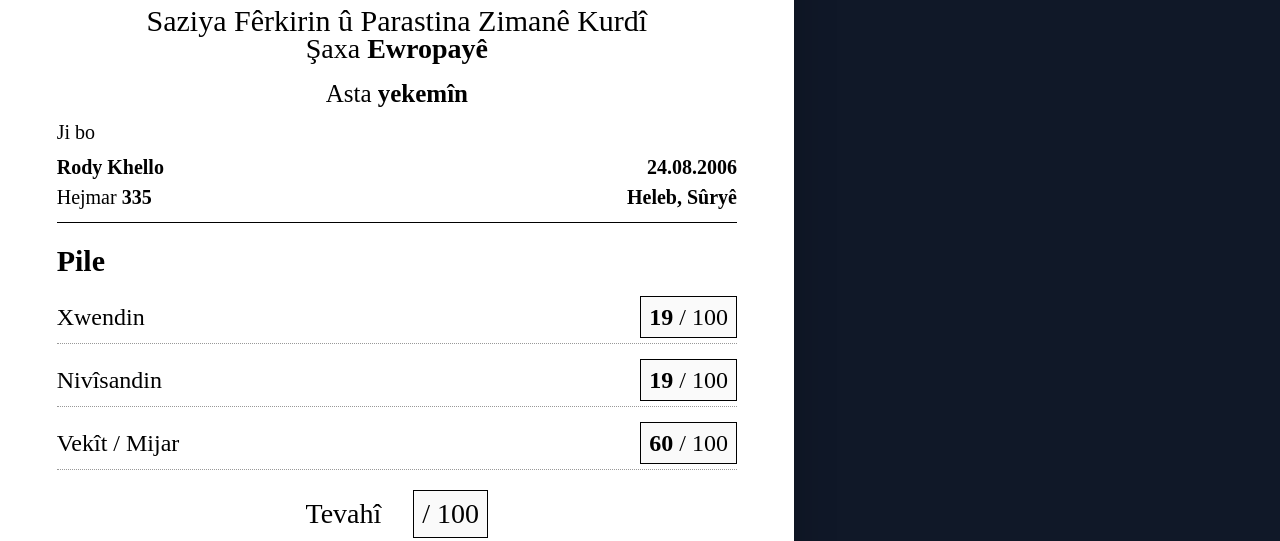
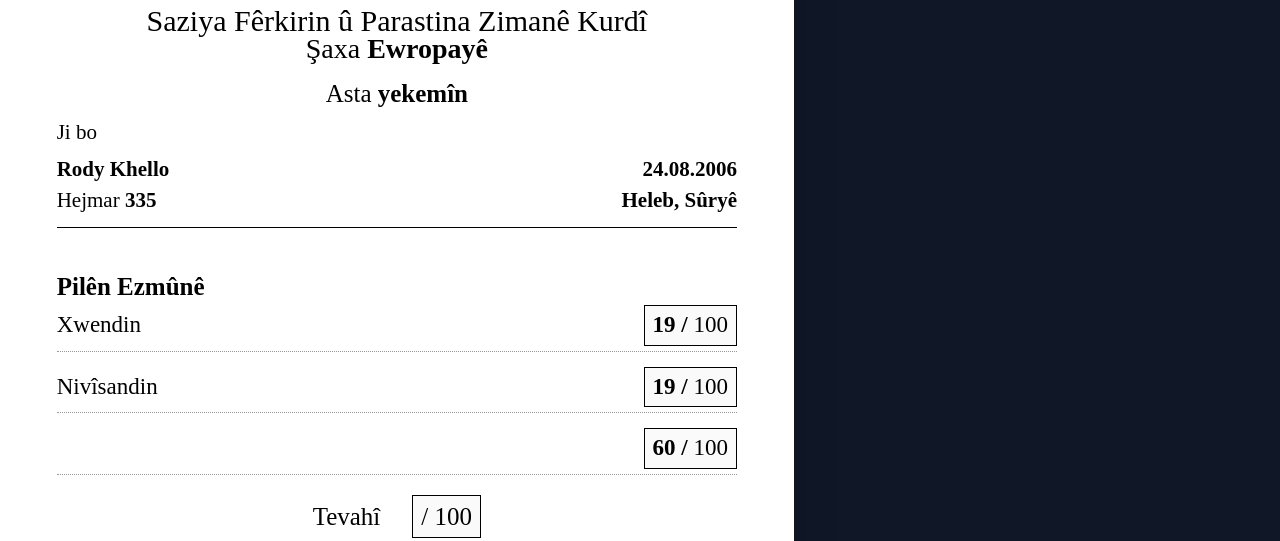
Before and after one commit to r0o0di/SFPZK, a Next.js app: page /fername in a window 1280 px wide. Shown: the part 257-798 px from the top of the page. Built offline with nearby package versions, Linux system fonts and the light colour scheme; no server answers.

Commit message:
further certificate-automation improvements

```diff
--- a/components/CertificateForm.jsx
+++ b/components/CertificateForm.jsx
@@ -21,6 +21,34 @@ export default function CertificateForm() {
     const [generating, setGenerating] = useState(false);
     const templateRef = useRef(null);
 
+    // Grading configuration per student level (ast)
+    const AST_CONFIG = {
+        Yekem: {
+            showReading: true,
+            readingMax: 20,
+            writingMax: 60,
+            vekitMax: 20,
+            vekitOrMijar: 'Vekît',
+        },
+        Duyem: {
+            showReading: false,
+            readingMax: 0,
+            writingMax: 80,
+            vekitMax: 20,
+            vekitOrMijar: 'Mijar',
+        },
+        'Sêyem': {
+            showReading: false,
+            readingMax: 0,
+            writingMax: 80,
+            vekitMax: 20,
+            vekitOrMijar: 'Mijar',
+        },
+    };
+
+    const [vekitOrMijar, setVekitOrMijar] = useState('Vekît');
+    const [showReading, setShowReading] = useState(true);
+
     const getTodayDate = () => {
         const today = new Date();
         const day = String(today.getDate()).padStart(2, "0");
@@ -36,11 +64,11 @@ export default function CertificateForm() {
         studentBirthdate: "",
         studentBirthplace: "",
         gradeReading: "",
-        gradeReadingMax: "/ 20", // Defaulting max values, change as needed
+        gradeReadingMax: "20", // Defaulting max values (numbers only)
         gradeWriting: "",
-        gradeWritingMax: "/ 20",
+        gradeWritingMax: "60",
         gradeVekitMijar: "",
-        gradeVekitMijarMax: "/ 60",
+        gradeVekitMijarMax: "20",
         certificateLocation: "",
         certificateDate: getTodayDate(),
         teacherName: "",
@@ -94,13 +122,58 @@ export default function CertificateForm() {
         }
     }, []);
 
+    useEffect(() => {
+        // when studentLevel initially loaded from prefs, apply config
+        const cfg = AST_CONFIG[form.studentLevel];
+        if (cfg) {
+            setVekitOrMijar(cfg.vekitOrMijar);
+            setShowReading(!!cfg.showReading);
+            setForm((prev) => ({
+                ...prev,
+                gradeReadingMax: cfg.readingMax ? String(cfg.readingMax) : '',
+                gradeWritingMax: String(cfg.writingMax),
+                gradeVekitMijarMax: String(cfg.vekitMax),
+                gradeReading: cfg.showReading ? prev.gradeReading : '',
+            }));
+        }
+    }, [form.studentLevel]);
+
     const handleChange = e => {
-        const updatedForm = { ...form, [e.target.name]: e.target.value };
+        let { name, value } = e.target;
+        if (["gradeReading", "gradeWriting", "gradeVekitMijar"].includes(name)) {
+            const cfg = AST_CONFIG[form.studentLevel] || AST_CONFIG['Yekem'];
+            const max = name === 'gradeReading' ? (cfg.readingMax || 0) : name === 'gradeWriting' ? (cfg.writingMax || 0) : (cfg.vekitMax || 0);
+            // allow empty, otherwise clamp numeric values
+            if (value === '') {
+                // keep empty
+            } else {
+                const num = Number(value);
+                if (Number.isNaN(num)) value = '';
+                else if (max && num > max) value = String(max);
+                else value = String(Math.max(0, Math.floor(num)));
+            }
+        }
+
+        const updatedForm = { ...form, [name]: value };
         setForm(updatedForm);
     };
 
+    const handleLevelChange = (val) => {
+        const cfg = AST_CONFIG[val] || {};
+        setVekitOrMijar(cfg.vekitOrMijar || 'Vekît');
+        setShowReading(!!cfg.showReading);
+        setForm((prev) => ({
+            ...prev,
+            studentLevel: val,
+            gradeReading: cfg.showReading ? prev.gradeReading : '',
+            gradeReadingMax: cfg.readingMax ? String(cfg.readingMax) : '',
+            gradeWritingMax: cfg.writingMax ? String(cfg.writingMax) : prev.gradeWritingMax,
+            gradeVekitMijarMax: cfg.vekitMax ? String(cfg.vekitMax) : prev.gradeVekitMijarMax,
+        }));
+    };
+
     // Automatically calculate total score
-    const totalScore = (Number(form.gradeReading) || 0) +
+    const totalScore = (showReading ? (Number(form.gradeReading) || 0) : 0) +
         (Number(form.gradeWriting) || 0) +
         (Number(form.gradeVekitMijar) || 0);
 
@@ -111,7 +184,7 @@ export default function CertificateForm() {
         form.studentNumber &&
         form.studentBirthdate &&
         form.studentBirthplace &&
-        form.gradeReading &&
+        (showReading ? form.gradeReading : true) &&
         form.gradeWriting &&
         form.gradeVekitMijar &&
         form.certificateLocation &&
@@ -152,7 +225,7 @@ export default function CertificateForm() {
             setField("#grade-writing-max", form.gradeWritingMax);
             setField("#grade-vekit-mijar", formatGradeValue(form.gradeVekitMijar));
             setField("#grade-vekit-mijar-max", form.gradeVekitMijarMax);
-            setField("#grade-total", totalScore);
+            setField("#grade-total", formatGradeValue(totalScore));
             setField("#certificate-location", form.certificateLocation);
             setField("#certificate-date", form.certificateDate);
             setField("#teacher-name", form.teacherName);
@@ -191,7 +264,7 @@ export default function CertificateForm() {
             pdf.addImage(imgData, 'JPEG', 0, 0, 210, 297);
 
             // 8. Download the finished document
-            const fileName = `Fêrnama_${form.studentName.replace(/\s+/g, '_')}.pdf`;
+            const fileName = `Ast_${form.studentLevel.replace("Yekem", '1').replace("Duyem", '2').replace("Sêyem", '3')}_${form.studentName.replace(/\s+/g, '_')}.pdf`;
             pdf.save(fileName);
 
             toast.success("Fêrname bi serkeftî hat amadekirin!");
@@ -212,6 +285,7 @@ export default function CertificateForm() {
                 </header>
 
                 <form onSubmit={handleGeneratePDF} className="grid gap-5">
+                    <h2 className="mt-[-10px] mb-[-10px] text-sm font-semibold text-slate-400 uppercase tracking-wider">Sazi</h2>
 
                     {/* Branch and Level */}
                     <div className="grid sm:grid-cols-2 gap-4">
@@ -232,7 +306,7 @@ export default function CertificateForm() {
 
                         <div className="grid gap-2">
                             <Label htmlFor="studentLevel">Ast</Label>
-                            <Select value={form.studentLevel} onValueChange={(val) => handleChange({ target: { name: "studentLevel", value: val } })}>
+                            <Select value={form.studentLevel} onValueChange={(val) => handleLevelChange(val)}>
                                 <SelectTrigger id="studentLevel" className="w-full cursor-pointer">
                                     <SelectValue placeholder="Asta ..." />
                                 </SelectTrigger>
@@ -248,6 +322,8 @@ export default function CertificateForm() {
                     </div>
 
                     <hr className="border-slate-700 my-2" />
+                    <h2 className="mt-[-10px] mb-[-10px] text-sm font-semibold text-slate-400 uppercase tracking-wider">Xwendekar</h2>
+
                     {/* Student Info */}
                     <div className="grid sm:grid-cols-2 gap-4">
                         <div className="grid gap-2">
@@ -273,32 +349,61 @@ export default function CertificateForm() {
                     </div>
 
                     <hr className="border-slate-700 my-2" />
-                    <h2 className="text-sm font-semibold text-slate-400 uppercase tracking-wider">Pilên Ezmûnê</h2>
+                    <h2 className="mt-[-10px] mb-[-10px] text-sm font-semibold text-slate-400 uppercase tracking-wider">Pilên Ezmûnê</h2>
 
                     {/* Grades Grid */}
                     <div className="grid grid-cols-3 gap-4">
                         <div className="grid gap-2">
                             <Label htmlFor="gradeReading">Xwendin</Label>
-                            <Input type="number" id="gradeReading" name="gradeReading" placeholder="05" value={form.gradeReading} onChange={handleChange} required />
+                            {showReading ? (
+                                <Input
+                                    type="number"
+                                    id="gradeReading"
+                                    name="gradeReading"
+                                    placeholder="05"
+                                    value={form.gradeReading}
+                                    onChange={handleChange}
+                                    max={AST_CONFIG[form.studentLevel]?.readingMax || AST_CONFIG['Yekem'].readingMax}
+                                    required
+                                />
+                            ) : (
+                                <div className="text-slate-400">-</div>
+                            )}
                         </div>
                         <div className="grid gap-2">
                             <Label htmlFor="gradeWriting">Nivîsandin</Label>
-                            <Input type="number" id="gradeWriting" name="gradeWriting" placeholder="15" value={form.gradeWriting} onChange={handleChange} required />
+                            <Input
+                                type="number"
+                                id="gradeWriting"
+                                name="gradeWriting"
+                                placeholder="15"
+                                value={form.gradeWriting}
+                                onChange={handleChange}
+                                max={AST_CONFIG[form.studentLevel]?.writingMax || AST_CONFIG['Yekem'].writingMax}
+                                required
+                            />
                         </div>
                         <div className="grid gap-2">
-                            <Label htmlFor="gradeVekitMijar">Vekit / Mijar</Label>
-                            <Input type="number" id="gradeVekitMijar" name="gradeVekitMijar" placeholder="40" value={form.gradeVekitMijar} onChange={handleChange} required />
+                            <Label htmlFor="gradeVekitMijar">{vekitOrMijar}</Label>
+                            <Input
+                                type="number"
+                                id="gradeVekitMijar"
+                                name="gradeVekitMijar"
+                                placeholder="40"
+                                value={form.gradeVekitMijar}
+                                onChange={handleChange}
+                                max={AST_CONFIG[form.studentLevel]?.vekitMax || AST_CONFIG['Yekem'].vekitMax}
+                                required
+                            />
                         </div>
                     </div>
 
                     <hr className="border-slate-700 my-2" />
+                    <h2 className="mt-[-10px] mb-[-10px] text-sm font-semibold text-slate-400 uppercase tracking-wider">Mamoste</h2>
 
-                    {/* Meta Data */}
+
+                    {/* Mamoste */}
                     <div className="grid sm:grid-cols-3 gap-4">
-                        <div className="grid gap-2">
-                            <Label htmlFor="certificateLocation">Cihê Mamostê</Label>
-                            <Input type="text" id="certificateLocation" name="certificateLocation" placeholder="Bremen, Almanya" value={form.certificateLocation} onChange={handleChange} required />
-                        </div>
                         <div className="grid gap-2">
                             <Label htmlFor="certificateDate">Dîroka Fêrnamê</Label>
                             <Input type="text" id="certificateDate" name="certificateDate" placeholder="08.06.2026" value={form.certificateDate} onChange={handleChange} required />
@@ -306,6 +411,10 @@ export default function CertificateForm() {
                         <div className="grid gap-2">
                             <Label htmlFor="teacherName">Navê Mamostê</Label>
                             <Input type="text" id="teacherName" name="teacherName" placeholder="Baranê Cûmê" value={form.teacherName} onChange={handleChange} required />
+                        </div>
+                        <div className="grid gap-2">
+                            <Label htmlFor="certificateLocation">Cihê Mamostê</Label>
+                            <Input type="text" id="certificateLocation" name="certificateLocation" placeholder="Bremen, Almanya" value={form.certificateLocation} onChange={handleChange} required />
                         </div>
                     </div>
 
@@ -335,7 +444,7 @@ export default function CertificateForm() {
             {/* Visually hidden container optimized for html2canvas-pro */}
             <div style={{ position: "absolute", left: "-9999px", top: "-9999px" }}>
                 <div ref={templateRef} style={{ visibility: "hidden" }}>
-                    <CertificateTemplate data={form} totalScore={totalScore} />
+                    <CertificateTemplate data={form} vekitOrMijar={vekitOrMijar} totalScore={totalScore} showReading={showReading} />
                 </div>
             </div>
 
--- a/components/CertificateTemplate.jsx
+++ b/components/CertificateTemplate.jsx
@@ -1,5 +1,5 @@
 import React from 'react';
-export default function CertificateTemplate({ data, totalScore }) {
+export default function CertificateTemplate({ data, vekitOrMijar, totalScore, showReading = true }) {
   const {
     branchName,
     studentLevel,
@@ -184,7 +184,7 @@ export default function CertificateTemplate({ data, totalScore }) {
           // marginBottom: '20px',
           paddingBottom: '10px',
           borderBottom: '1px solid #000',
-          fontSize: '20px',
+          fontSize: '21px',
         }}
       >
         <p
@@ -210,7 +210,7 @@ export default function CertificateTemplate({ data, totalScore }) {
           className="student-details-right"
           style={{
             float: 'right',
-            marginTop: '-60px',
+            marginTop: '-63px',
           }}
         >
           <strong id="student-birthdate" style={{
@@ -226,12 +226,12 @@ export default function CertificateTemplate({ data, totalScore }) {
         <h3
           className="section-title"
           style={{
-            margin: '15px 0 8px',
-            fontSize: '30px',
+            margin: '40px 0 -5px',
+            fontSize: '25px',
             fontWeight: 900,
           }}
         >
-          Pile
+          Pilên Ezmûnê
         </h3>
 
         <div
@@ -243,6 +243,7 @@ export default function CertificateTemplate({ data, totalScore }) {
             marginBottom: '20px',
           }}
         >
+          {showReading && (
             <div
               className="subject-row"
               style={{
@@ -252,8 +253,7 @@ export default function CertificateTemplate({ data, totalScore }) {
                 minHeight: '24px',
                 padding: '5px 0',
                 borderBottom: '1px dotted #999',
-              fontSize: "24px"
-
+                fontSize: "23px"
               }}
             >
               <span className="subject-name">Xwendin</span>
@@ -269,16 +269,17 @@ export default function CertificateTemplate({ data, totalScore }) {
                   background: '#fafafa',
                 }}
               >
-              <span id="grade-reading">{gradeReading}</span>{' '}
+                <span id="grade-reading">{gradeReading}</span>{' / '}
                 <span
                   id="grade-reading-max"
                   className="grade-max"
                   style={{ fontWeight: 100 }}
                 >
-                / {gradeReadingMax}
+                  {gradeReadingMax}
                 </span>
               </span>
             </div>
+          )}
 
           <div
             className="subject-row"
@@ -289,7 +290,7 @@ export default function CertificateTemplate({ data, totalScore }) {
               minHeight: '24px',
               padding: '5px 0',
               borderBottom: '1px dotted #999',
-              fontSize: "24px"
+              fontSize: "23px"
             }}
           >
             <span className="subject-name">Nivîsandin</span>
@@ -305,13 +306,13 @@ export default function CertificateTemplate({ data, totalScore }) {
                 background: '#fafafa',
               }}
             >
-              <span id="grade-writing">{gradeWriting}</span>{' '}
+              <span id="grade-writing">{gradeWriting}</span>{' / '}
               <span
                 id="grade-writing-max"
                 className="grade-max"
                 style={{ fontWeight: 100 }}
               >
-                / {gradeWritingMax}
+                {gradeWritingMax}
               </span>
             </span>
           </div>
@@ -325,10 +326,10 @@ export default function CertificateTemplate({ data, totalScore }) {
               minHeight: '24px',
               padding: '5px 0',
               borderBottom: '1px dotted #999',
-              fontSize: "24px"
+              fontSize: "23px"
             }}
           >
-            <span className="subject-name">Vekît / Mijar</span>
+            <span className="subject-name">{vekitOrMijar}</span>
 
             <span
               className="grade-box"
@@ -341,13 +342,13 @@ export default function CertificateTemplate({ data, totalScore }) {
                 background: '#fafafa',
               }}
             >
-              <span id="grade-vekit-mijar">{gradeVekitMijar}</span>{' '}
+              <span id="grade-vekit-mijar">{gradeVekitMijar}</span>{' / '}
               <span
                 id="grade-vekit-mijar-max"
                 className="grade-max"
                 style={{ fontWeight: 100 }}
               >
-                / {gradeVekitMijarMax}
+                {gradeVekitMijarMax}
               </span>
             </span>
           </div>
@@ -363,7 +364,7 @@ export default function CertificateTemplate({ data, totalScore }) {
               borderBottom: '1px dotted #999',
               gap: '2rem',
               marginTop: '5px',
-              fontSize: '28px',
+              fontSize: '25px',
             }}
           >
             <span className="subject-name">Tevahî</span>
@@ -393,7 +394,7 @@ export default function CertificateTemplate({ data, totalScore }) {
           alignItems: 'flex-end',
           // height: '18rem',
           fontSize: "22px",
-          marginTop: '30px',
+          marginTop: '62px',
         }}
       >
         <div className="stamp-container">
--- a/components/Navbar.jsx
+++ b/components/Navbar.jsx
@@ -26,9 +26,9 @@ export default function Navbar() {
   const allLinks = [
     ...links,
     ...(isAdmin
-      ? [{ href: '/admin', label: 'Nû' },
-      { href: '/fêrname', label: 'Fêrname' },
-
+      ? [
+        { href: '/admin', label: 'Nû' },
+        { href: '/f%C3%AArname', label: 'Fêrname' },
       ]
       : []),
   ]
```
Lines whose indentation alone changed are shown as unchanged.
